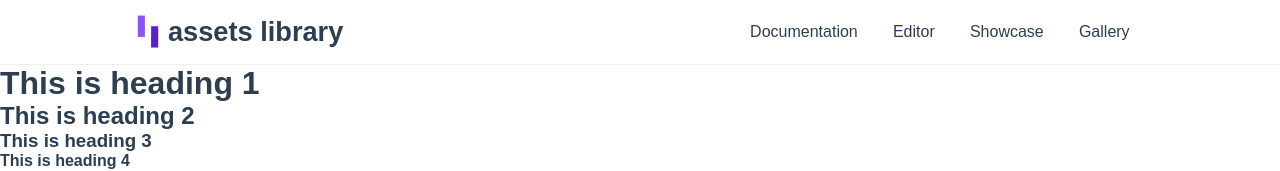
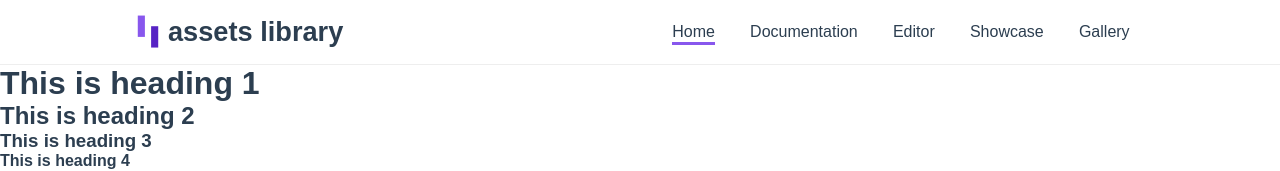
Before and after one commit to data-miner00/assets-library, a Vue app: page / in a window 1280 px wide. Shown: the top 171 px of the page. Built offline with nearby package versions, Linux system fonts and the light colour scheme.

Commit message:
feat: Added sticky and exact-active-class

```diff
--- a/src/components/Header.vue
+++ b/src/components/Header.vue
@@ -8,18 +8,23 @@
     </div>
     <nav class="header__navs">
       <div class="header__navs__search"></div>
-      <router-link to="/docs">
+      <router-link to="/" exact-active-class="eactive">
+        <div class="header__navs__link">
+          <span>Home</span>
+        </div></router-link
+      >
+      <router-link to="/docs" exact-active-class="eactive">
         <div class="header__navs__link">
           <span>Documentation</span>
         </div></router-link
       >
-      <router-link to="/editor">
+      <router-link to="/editor" exact-active-class="eactive">
         <div class="header__navs__link"><span>Editor</span></div></router-link
       >
-      <router-link to="/showcase">
+      <router-link to="/showcase" exact-active-class="eactive">
         <div class="header__navs__link"><span>Showcase</span></div></router-link
       >
-      <router-link to="/gallery">
+      <router-link to="/gallery" exact-active-class="eactive">
         <div class="header__navs__link">
           <span>Gallery</span>
         </div></router-link
@@ -29,8 +34,9 @@
 </template>
 
 <style lang="sass" scoped>
-// Default active state set by vue router
-.active div span
+// Default active state set by vue router --> not really useful
+// Change to manually set exact-active-class instead
+.eactive div span
   position: relative
   &::after
     content: ''
@@ -48,6 +54,10 @@
   padding: 0 10%
   align-items: center
   border-bottom: 1px solid #eee
+  position: sticky
+  top: 0
+  background: white
+  z-index: 999
   &__logo
     display: flex
     align-items: center
```
